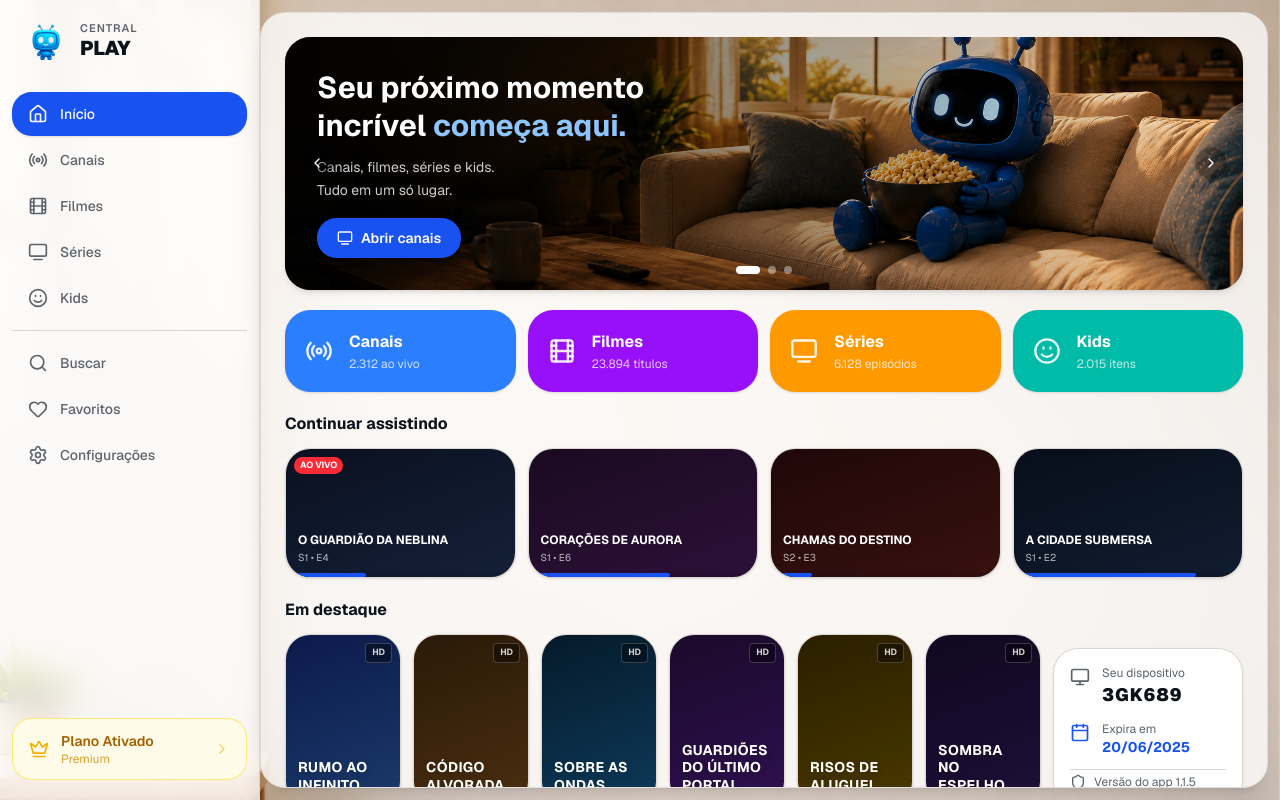
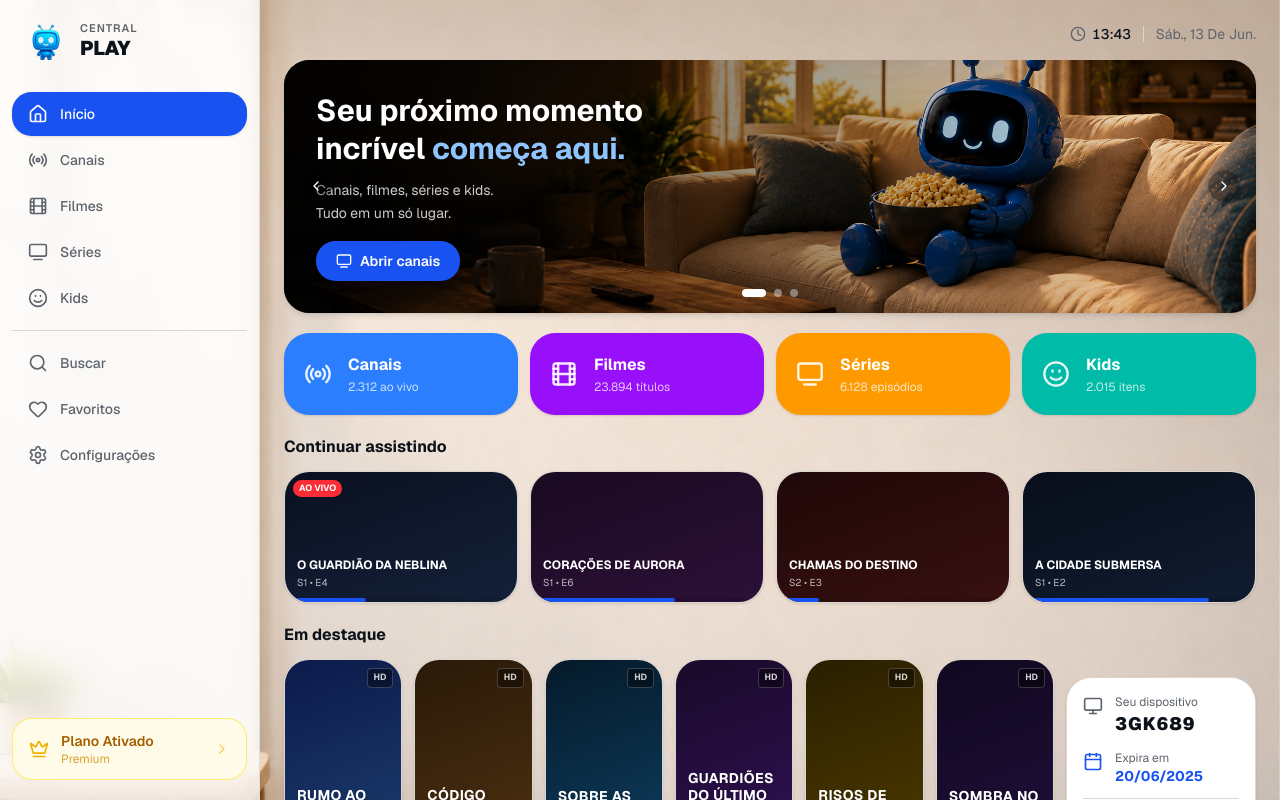
Before and after one commit to arthurpanza123-beep/centralplayplus-tv, a Next.js app: page / in a window 1280 px wide. Built offline with nearby package versions, Linux system fonts and the light colour scheme.

Commit message:
feat: refactor AppShell layout and add top clock row

```diff
--- a/app/page.tsx
+++ b/app/page.tsx
@@ -96,7 +96,7 @@ const Sidebar = memo(function Sidebar({ active, onNav }: { active: TabId; onNav:
 // ─── Shell header ─────────────────────────────────────────────────────────────
 const ShellHeader = memo(function ShellHeader({ title, right }: { title?: string; right?: React.ReactNode }) {
   return (
-    <header className="flex items-center justify-between px-8 py-4 border-b border-border/40 shrink-0 bg-white/60 backdrop-blur-sm">
+    <header className="flex items-center justify-between px-8 py-4 shrink-0">
       <div className="flex items-center gap-4">
         {title && <h1 className="text-2xl font-bold text-foreground">{title}</h1>}
         {right}
@@ -154,6 +154,11 @@ function HomeTab({ onNav }: { onNav: (id: TabId) => void }) {
   return (
     <div className="h-full overflow-y-auto">
       <div className="flex flex-col gap-5 p-6 pb-8">
+
+        {/* Top clock row */}
+        <div className="flex items-center justify-end -mb-1">
+          <Topbar />
+        </div>
 
         {/* Hero banner */}
         <section className="relative rounded-2xl overflow-hidden shadow-md" style={{ minHeight: 230 }}>
@@ -600,9 +605,8 @@ export default function AppShell() {
       {/* Sidebar */}
       <Sidebar active={active} onNav={setActive} />
 
-      {/* Main content area — rounded card sitting on top of the wallpaper */}
-      <div className="flex flex-1 min-w-0 p-3 pl-0">
-        <div className="flex flex-col flex-1 rounded-2xl overflow-hidden border border-black/8 bg-white/75 backdrop-blur-xl shadow-xl relative">
+      {/* Main content area — content sits directly over the wallpaper */}
+      <div className="flex flex-col flex-1 min-w-0 relative">
         {TABS.map((tab) => (
           <Activity key={tab} mode={active === tab ? 'visible' : 'hidden'}>
             <div
@@ -626,6 +630,5 @@ export default function AppShell() {
         ))}
       </div>
     </div>
-    </div>
   )
 }
```
Lines whose indentation alone changed are shown as unchanged.
